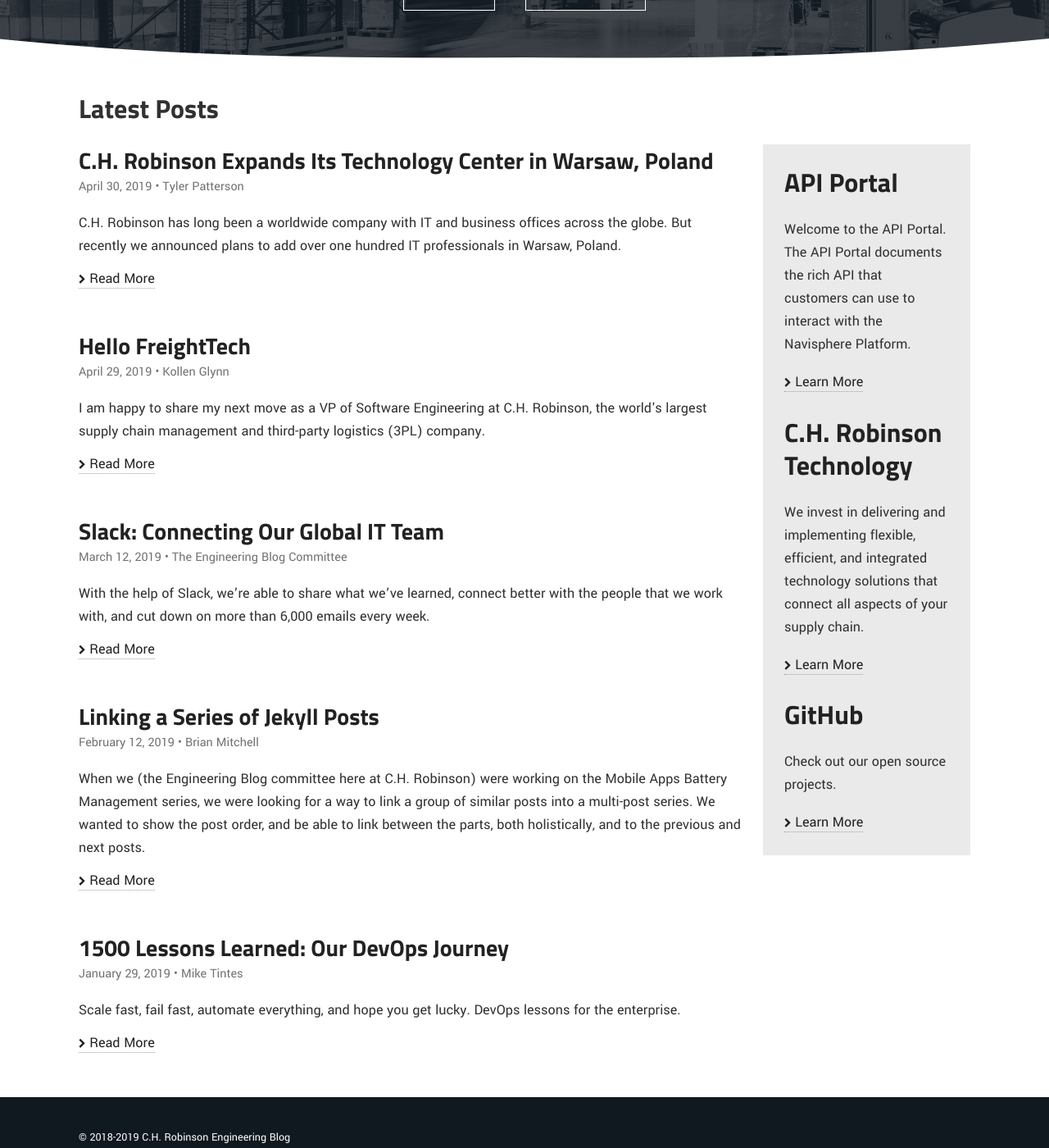
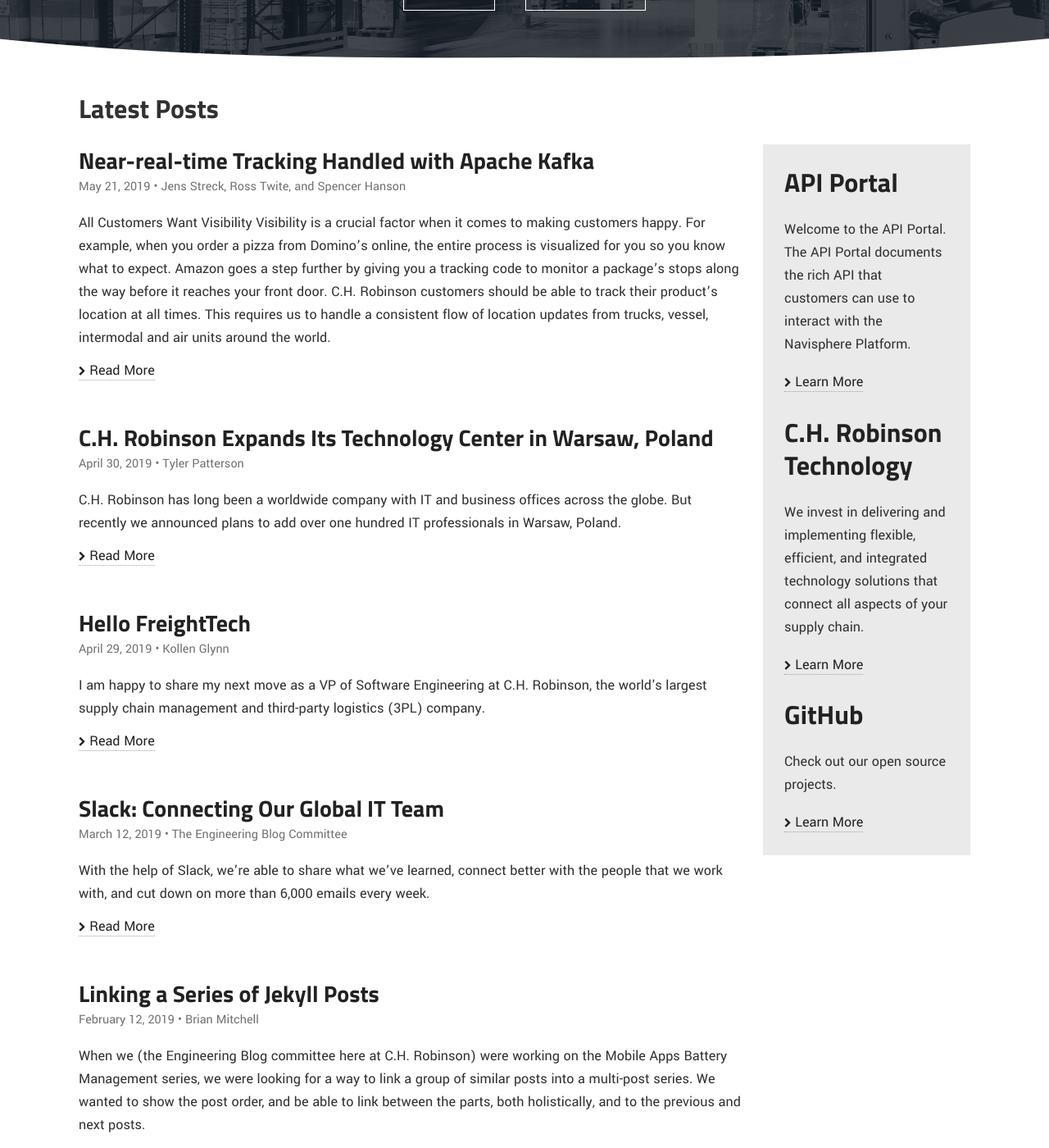
Before and after one commit to ch-robinson/ch-robinson.github.com, a Jekyll site: the page built from index.html, in a window 1280 px wide and 1400 px high, scrolled down 283 px. Shown: the whole window at 82% size. Built offline with Jekyll 4.4.1, drawn with Linux system fonts in a browser that asks for light colours.

Commit message:
New Post: Near-real-time Tracking Handled with Apache Kafka

```diff
--- a/_data/authors.yml
+++ b/_data/authors.yml
@@ -109,3 +109,13 @@
   name: Kollen Glynn
   bio: VP Software Engineering
   gravatar: f4820fd8e253b6b7126412ab7c1fb52d
+strejen:
+  name: Jens Streck
+  bio: Software Engineer for the Enterprise API Team
+  gravatar: 7b34d96588c6741c3ab188b6188f941e
+twitros:
+  name: Ross Twite
+  gravatar: 4601c7222d74e64fa2cb9b0520a65e8f
+hanspen:
+  name: Spencer Hanson
+  gravatar: efac9646dd5e3a3076bb1ede41762b3f
--- /dev/null
+++ b/_posts/2019-05-21-real-time-tracking-handled-with-apache-kafka.md
@@ -0,0 +1,34 @@
+---
+layout: article
+title: Near-real-time Tracking Handled with Apache Kafka
+authors:
+ - strejen
+ - twitros
+ - hanspen
+categories: [architecture]
+tags: [Tracking, Apache Kafka, Technology]
+disclaimer: true
+---
+
+## All Customers Want Visibility
+Visibility is a crucial factor when it comes to making customers happy. For example, when you order a pizza from Domino's online, the entire process is visualized for you so you know what to expect. Amazon goes a step further by giving you a tracking code to monitor a package's stops along the way before it reaches your front door. C.H. Robinson customers should be able to track their product's location at all times. This requires us to handle a consistent flow of location updates from trucks, vessel, intermodal and air units around the world.
+
+## The Challenge
+Before diving into the technical details of C.H. Robinson's near-real-time tracking platform, let's talk about the reason why this is a challenge. C.H. Robinson is a non-asset holding third party logistics company, which means that we own minimal assets such as trucks, planes, and vessels. How can we, in near-real-time, track millions of vehicles that we don't even own? This is possible because in December 2015, [Congress mandated](https://www.fmcsa.dot.gov/hours-service/elds/electronic-logging-devices) that truck drivers have electronic logging devices (ELD) installed in their vehicles that allow near-real-time updates for things like GPS location, speed, direction, and even fuel-level. Ten years ago, near-real-time tracking of this volume was a pipe dream, but now vehicles are mandated to have ELDs installed, it quickly becomes a real possibility.
+
+## Overview of the Tracking-gateway
+The tracking-gateway is a centralized application that handles the tracking data from many different ELD providers and makes the data available for other applications. The tracking-gateway is written in NodeJS, uses Apache Kafka for an event stream, and inserts to a MongoDB database. Every month, the tracking-gateway gets on average 105,000 start tracking requests, along with 10+ million GPS location updates.
+
+## What Is Kafka?
+C.H. Robinson uses Apache Kafka to build near-real-time data streams. According to [Kafka's website](https://kafka.apache.org), it is "scalable, fault-tolerant, and wicked fast." Kafka is an excellent tool for handling a high volume of data streamed to different applications. It is great at making that data readily available, allowing us to provide near near-real-time updates to our customers for greater visibility to their products. It also scales horizontally. By utilizing the power of Kafka, it has helped us shape C.H. Robinson's design of the tracking-gateway so that tracking data is ready for our customers as soon as possible.
+
+## How Kafka Shaped Our Tracking-gateway Design
+Because C.H. Robinson is a non-asset holding company, we connect with many different tracking providers to get tracking locations on a global scale. Because every company has its own methods for receiving tracking data, C.H. Robinson has built individual solutions for each one to map data from their schemas to a generalized schema for our internal system. From this generalized schema, data is written to a Kafka topic. On the other end of the Kafka topic, a daemon exists that functions like a Kafka sink. This daemon will consume off of the Kafka topic and write the data into a database for other applications to access. During the design phase, it was decided to stay away from using an actual Kafka sink connector as it allows more control of database authentication and system health monitoring.
+
+<figure>
+	<img src="{{site.url}}{{site.baseurl}}/images/posts/2019/tracking-gateway-design.jpg" alt="Tracking Gateway Design" aria-label="Boxes and arrows showing how the tracking gateway is designed. Individual data gathering solitions, wite to topic, Kafka Topic, read from topic, Daemon, and Database">
+  <figcaption>Layout of the Tracking-gateway</figcaption>
+</figure>
+
+## So Why Choose Kafka?
+Adoption of Kafka is being utilized at C.H. Robinson more than ever. It gives the ability to handle a high volume of events coming through the stream. It also provides resilience for any time an application goes down. Kafka's designed so, that if a broker server goes down, it will still be able to function with its remaining servers. With Kafka, you can get more near-real-time events which can help provide data to customers as soon as possible. While near-real-time tracking is one example of utilizing Kafka to its full potential, other solutions can use Kafka's event stream capability.
```
Also changed, not shown: images/posts/2019/tracking-gateway-design.jpg (added).
